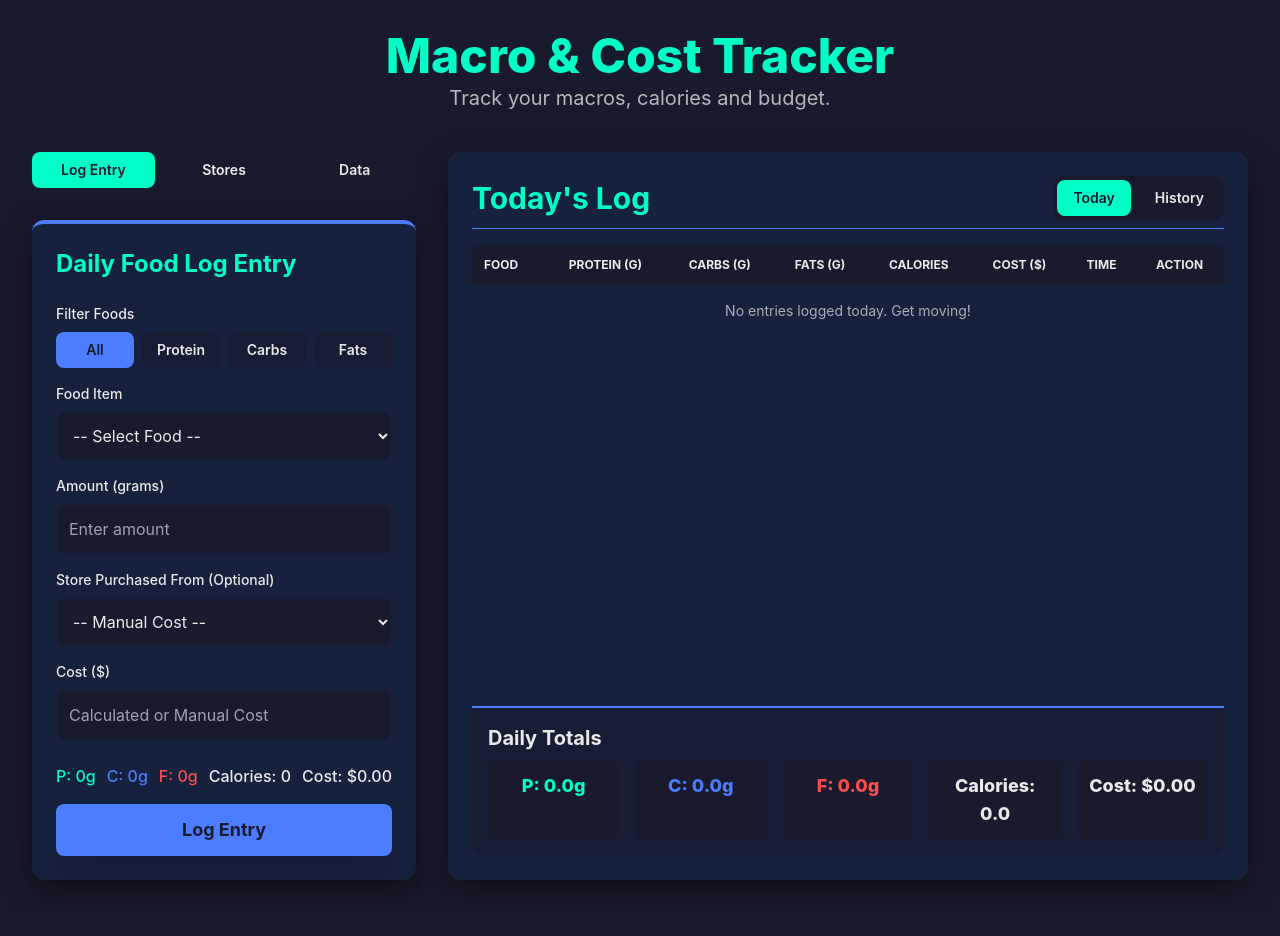
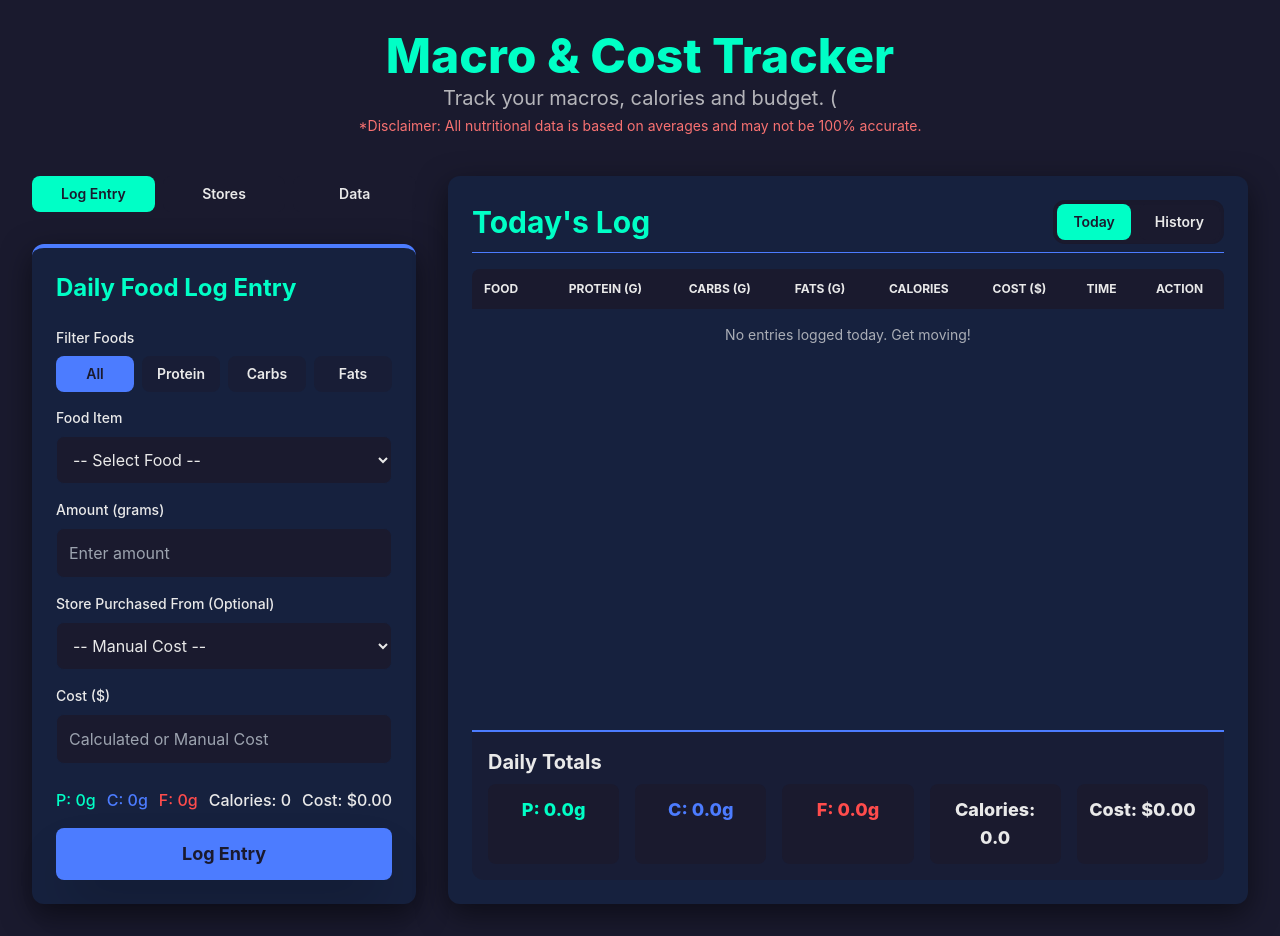
Before and after one commit to t-valentinov/macrobudgettracker, a plain HTML site: page index.html in a window 1280 px wide. Before the commit the page ends 912 px from the top, so only its background shows below. Drawn offline with nearby package versions, Linux system fonts and the light colour scheme.

Commit message:
Update index.html

```diff
--- a/index.html
+++ b/index.html
@@ -3,7 +3,7 @@
 <head>
     <meta charset="UTF-8">
     <meta name="viewport" content="width=device-width, initial-scale=1.0">
-    <title>Macro & Cost Tracker</title>
+    <title>Macro Budget Tracker</title>
     <!-- Load Tailwind CSS -->
     <script src="https://cdn.tailwindcss.com"></script>
 
@@ -28,7 +28,10 @@
             <!-- REMOVED (Local) -->
             <h1 class="text-4xl md:text-5xl font-extrabold text-accent-green mb-1">Macro & Cost Tracker</h1>
             <!-- REMOVED (Browser Storage) -->
-            <p class="text-lg md:text-xl text-text-light opacity-75">Track your macros, calories and budget.</p>
+            <p class="text-lg md:text-xl text-text-light opacity-75">Track your macros, calories and budget. (</p>
+            <span class="text-sm block mt-1 text-red-400">
+            *Disclaimer: All nutritional data is based on averages and may not be 100% accurate.
+        </span>
         </header>
 
         <!-- Main Grid Layout (Stacks on mobile, columns on desktop) -->
```
